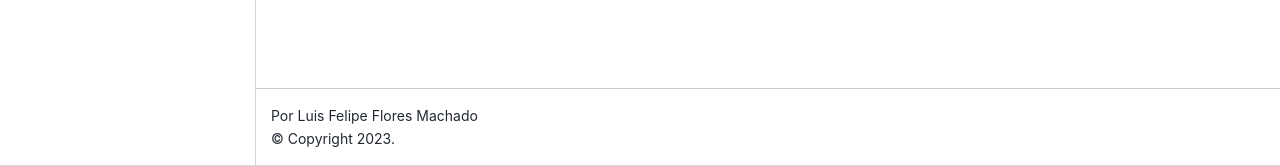
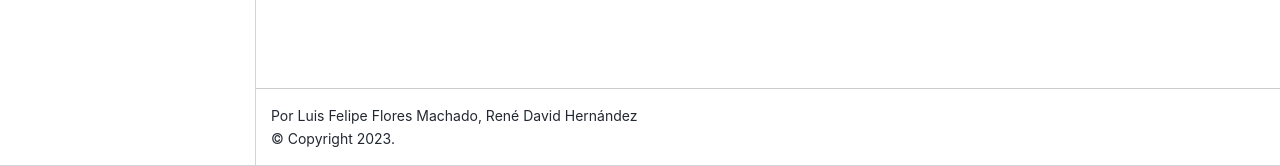
Before and after one commit to JuliaForEducation/Intro-Julia-2021, a Jupyter Book: the page built from archivo_prueba.md, in a window 1280 px wide. Shown: the part 734-900 px from the top of the page. Built offline with Jupyter Book 1.0.4 settings and Sphinx 7.4.7 and the Sphinx Book theme 1.1.4, drawn with Linux system fonts in a browser that asks for light colours.

```diff
--- a/_config.yml
+++ b/_config.yml
@@ -1,5 +1,5 @@
 title: Project-oriented workshop in Julia computing
-author: Luis Felipe Flores Machado
+author: Luis Felipe Flores Machado, René David Hernández
 logo: 'images/julia_logo.png'
 latex:
   latex_engine: xelatex
--- /dev/null
+++ b/requirements.txt
@@ -0,0 +1,4 @@
+jupyter-book
+matplotlib
+numpy
+ghp-import
```
Also changed, not shown: 1 other file.
